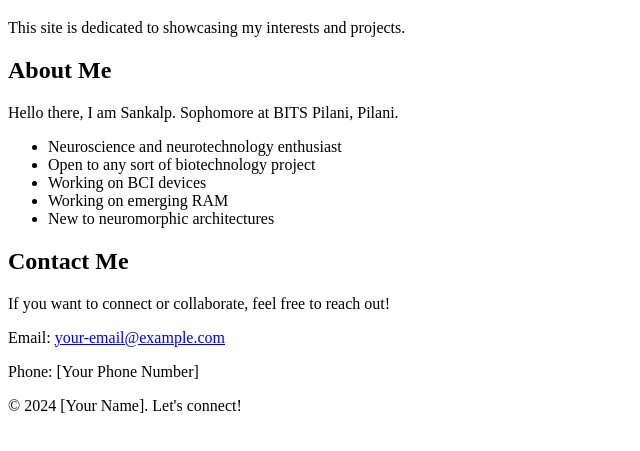
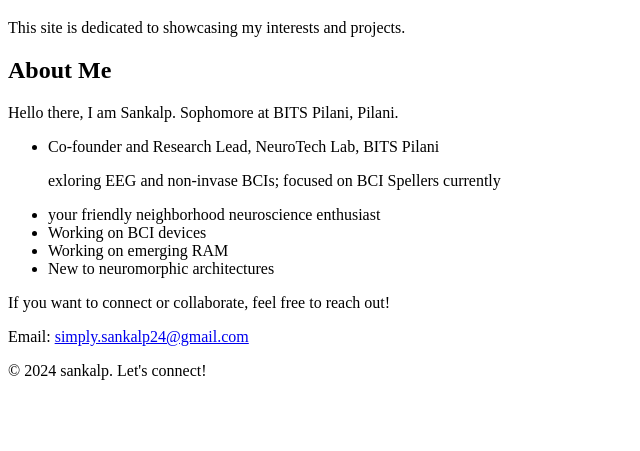
Before and after one commit to simply-sankalp/simply-sankalp.github.io, a plain HTML site: page index.html in a window 1280 px wide. Shown: the part 61-512 px from the top of the page, without its empty margins (0-640 px from the left). Drawn offline with Linux system fonts and the light colour scheme.

Commit message:
Update index.html

```diff
--- a/index.html
+++ b/index.html
@@ -15,22 +15,21 @@
             <h2>About Me</h2>
             <p>Hello there, I am Sankalp. Sophomore at BITS Pilani, Pilani.</p>
             <ul>
-                <li>Neuroscience and neurotechnology enthusiast</li>
-                <li>Open to any sort of biotechnology project</li>
+                <li>Co-founder and Research Lead, NeuroTech Lab, BITS Pilani</li>
+                <p>exloring EEG and non-invase BCIs; focused on BCI Spellers currently</p>
+                <li>your friendly neighborhood neuroscience enthusiast</li>
                 <li>Working on BCI devices</li>
                 <li>Working on emerging RAM</li>
                 <li>New to neuromorphic architectures</li>
             </ul>
         </section>
         <section>
-            <h2>Contact Me</h2>
             <p>If you want to connect or collaborate, feel free to reach out!</p>
-            <p>Email: <a href="mailto:your-email@example.com">your-email@example.com</a></p>
-            <p>Phone: [Your Phone Number]</p>
+            <p>Email: <a href="simply.sankalp24@gmail.com">simply.sankalp24@gmail.com</a></p>
         </section>
     </main>
     <footer>
-        <p>&copy; 2024 [Your Name]. Let's connect!</p>
+        <p>&copy; 2024 sankalp. Let's connect!</p>
     </footer>
 </body>
 </html>
```
